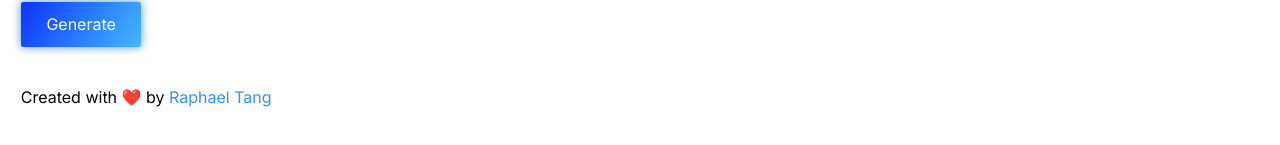
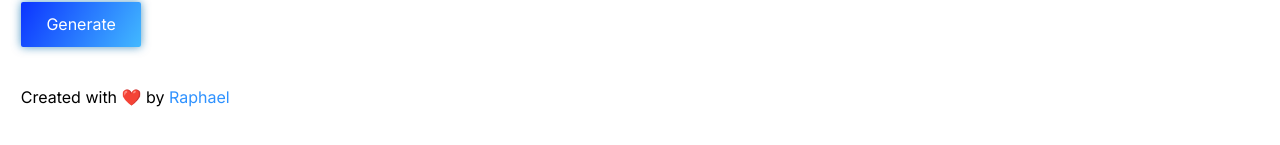
Before and after one commit to raphtlw/transformers, a Svelte app: page / in a window 1280 px wide. Shown: the part 383-528 px from the top of the page. Built offline with nearby package versions, Linux system fonts and the light colour scheme.

Commit message:
Fixed name

```diff
--- a/src/App.svelte
+++ b/src/App.svelte
@@ -105,6 +105,6 @@
   <button on:click={generateText} type="submit">{generate}</button>
   <footer>
     Created with ❤️ by
-    <a href="https://twitter.com/raphtlw">Raphael Tang</a>
+    <a href="https://twitter.com/raphtlw">Raphael</a>
   </footer>
 </main>
```
